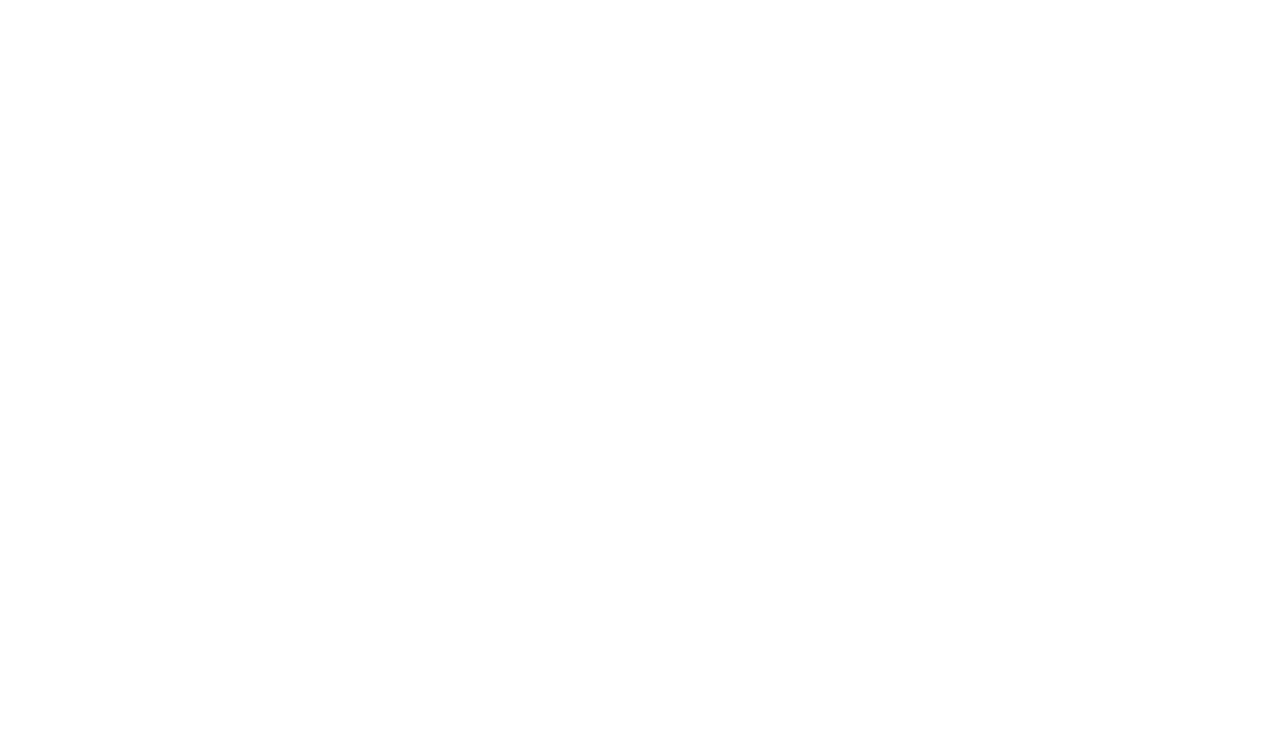
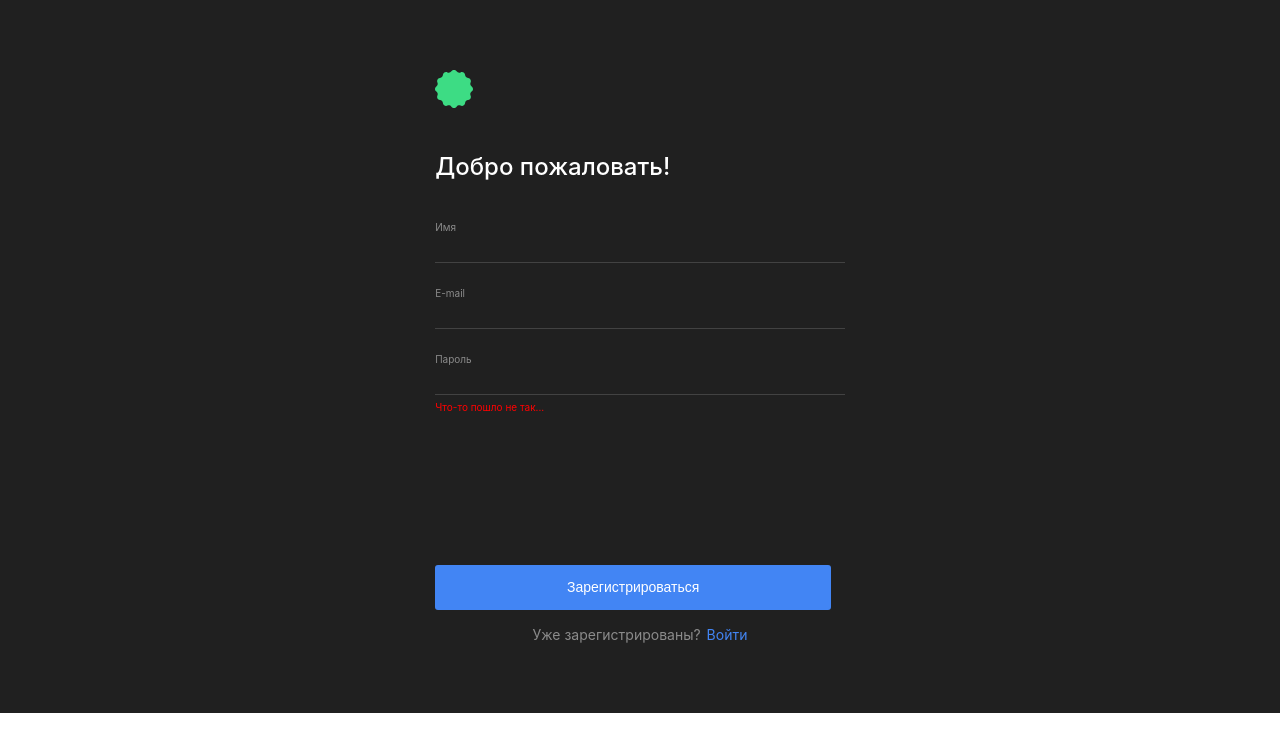
Before and after one commit to EvgeniaSuslina/movies-explorer-frontend, a React app: page /signup in a window 1280 px wide. Before the commit this address had no page. Built offline with nearby package versions, Linux system fonts and the light colour scheme.

Commit message:
adding Register and 404

```diff
--- a/src/components/App/App.js
+++ b/src/components/App/App.js
@@ -4,16 +4,20 @@ import Main from '../Main/Main';
 import Movies from '../Movies/Movies';
 //import SavedMovies from '../SavedMovies/SavedMovies';
 //import Profile from '../Profile/Profile';
-//import Register from '../Register/Register';
+import Register from '../Register/Register';
 //import Auth from '../Auth/Auth';
+import NotFound from '../NotFound/NotFound'
 
 
 function App() {
   return (
     <>
     <Routes>
-      <Route index path="/" element={<Main /> } />
+      <Route index path="/" element={< Main/> } />
       <Route path="/movies" element={ <Movies /> } />
+      <Route index path="*" element={< NotFound/> } />
+      <Route path="/signup" element={ <Register /> } />
+      {/*
       {/*<Route path="/signup" component={ Register } />
       <Route path="signin" component={ Auth } />
       <Route path="/movies" component={ Movies } />
--- /dev/null
+++ b/src/components/ErrorMessage/ErrorMessage.css
@@ -0,0 +1,7 @@
+.error-message{
+    margin: 0px, 22px, 0px, 22px;
+    font-weight: normal;
+    font-size: 10px;
+    line-height: 12px;
+    color: #FF0000;
+}
--- a/src/components/Header/Header.css
+++ b/src/components/Header/Header.css
@@ -16,7 +16,7 @@
 }
 
 
-.header__logo {
+.logo {
     width: 38px;
     height: 38px;
 }
--- a/src/components/Header/Header.js
+++ b/src/components/Header/Header.js
@@ -8,10 +8,10 @@ function Header(isLoggedIn) {
     const location = useLocation();
 
     return(
-        <header className={(isLoggedIn && location.pathname === '/') ? 'header' : ' header header_type_black'}>
+        <header className={(isLoggedIn && location.pathname === '/') ? 'header' : ' header eader_type_black'}>
             <div className="header__content">
                 {(location === '/') ? (
-                    <img className="header__logo" src={logo} alt="Логотип" />
+                    <img className="logo" src={logo} alt="Логотип" />
                 ) : (
                     <Link to="/">
                         <img className="header__logo" src={logo} alt="Логотип" />
--- /dev/null
+++ b/src/components/NotFound/NotFound.css
@@ -0,0 +1,45 @@
+.not-found{
+    background: #202020;
+    font-family: 'Inter', Arial, 'sans-serif';
+    font-style: normal;
+    -webkit-font-smoothing: antialiased;
+    -moz-osx-font-smoothing: grayscale;
+    -webkit-text-size-adjust: 100%;
+    -ms-text-size-adjust: 100%;
+    -moz-text-size-adjust: 100%;
+    max-width: 1280px;
+    display: flex;
+    align-items: center;
+    flex-direction: column;
+    padding-top: 20%;
+    padding-bottom: 13%;
+}
+
+.not-found__title{
+    font-weight: 400;
+    font-size: 140px;
+    line-height: 169px;
+    text-align: center;
+    color: #FFFFFF;
+    margin: 0 auto;
+}
+
+.not-found__text{
+    font-weight: 400;
+    font-size: 16px;
+    line-height: 19px;
+    text-align: center;
+    color: #FFFFFF;
+    margin: 0 auto;
+    margin-top: 5px;
+}
+
+.not-found__link{
+    text-decoration: none;
+    font-weight: 400;
+    font-size: 14px;
+    line-height: 17px;
+    text-align: center;
+    color: #4285F4;
+    margin-top: 184px;
+}
--- /dev/null
+++ b/src/components/NotFound/NotFound.js
@@ -0,0 +1,16 @@
+import React from 'react';
+import { Link } from 'react-router-dom';
+import './NotFound.css';
+
+
+function NotFound () {
+  return (
+    <div className="not-found">
+      <h3 className="not-found__title">404</h3>
+       <p className="not-found__text">Страница не найдена</p>
+      <Link className="not-found__link" to="/">Назад</Link>
+    </div>
+  )
+}
+
+export default NotFound;
--- a/src/components/Register/Register.css
+++ b/src/components/Register/Register.css
@@ -0,0 +1,88 @@
+.reg{
+    background: #202020;
+    font-family: 'Inter', Arial, 'sans-serif';
+    font-style: normal;
+    -webkit-font-smoothing: antialiased;
+    -moz-osx-font-smoothing: grayscale;
+    -webkit-text-size-adjust: 100%;
+    -ms-text-size-adjust: 100%;
+    -moz-text-size-adjust: 100%;
+    padding: 70px 34% 70px 34%;
+    max-width: 1280px;
+    display: flex;
+    flex-direction: column;
+}
+
+.reg__form{
+    display: flex;
+    flex-direction: column;
+}
+
+.reg__title{
+    font-weight: 500;
+    font-size: 24px;
+    line-height: 29px;
+    color: #FFFFFF;
+    margin: 0;
+    padding-top: 40px;
+    padding-bottom: 40px;
+}
+
+.reg__form-label{
+    font-weight: 400;
+    font-size: 10px;
+    line-height: 12px;
+    color: #8B8B8B;
+    margin-bottom: 12px;
+}
+
+.reg__input{
+    background-color: transparent;
+    border: none;
+    border-bottom: 1px solid #424242;
+    margin-bottom: 24px;
+    color: #FFFFFF;
+}
+
+.reg__input:last-of-type{
+    margin-bottom: 6px;
+}
+
+.reg__submit{
+    margin-top: 152px;
+    width: 396px;
+    height: 45px;
+    border: none;
+    background: #4285F4;
+    border-radius: 3px;
+    color: #FFFFFF;
+    font-weight: 500;
+    font-size: 14px;
+    line-height: 17px;
+}
+
+.reg__wrapper{
+    display: flex;
+    flex-direction: column;
+    align-items: center;
+}
+
+.reg__text{
+    font-weight: 400;
+    font-size: 14px;
+    line-height: 17px;
+    text-align: center;
+    color: #8B8B8B;
+    margin: 0 auto;
+    margin-top: 16px;
+}
+
+.reg__link{
+    text-decoration: none;
+    font-weight: 400;
+    font-size: 14px;
+    line-height: 17px;
+    text-align: center;
+    color: #4285F4;
+    margin-left: 6px;
+}
--- a/src/components/Register/Register.js
+++ b/src/components/Register/Register.js
@@ -0,0 +1,57 @@
+import React from "react";
+import { Link } from "react-router-dom";
+import './Register.css';
+import '../ErrorMessage/ErrorMessage.css'
+import logo from '../../images/logo.svg';
+
+
+function Register() {
+
+  return (
+    <div className="reg">
+      <Link to='/'><img src={logo} alt="Логотип" className="logo" /></Link>
+      <h2 className="reg__title">Добро пожаловать!</h2>
+      <form className="reg__form">
+        <label className="reg__form-label">Имя</label>
+        <input
+          className="reg__input"
+          type="text"
+          name="name"
+          required
+
+        />
+        <label className="reg__form-label">E-mail</label>
+        <input
+          className="reg__input"
+          type="email"
+          name="email"
+          required
+
+        />
+        <label className="reg__form-label">Пароль</label>
+        <input
+          className="reg__input"
+          type="password"
+          name="password"
+          maxLength="12"
+          required
+
+        />
+        <span className="error-message">Что-то пошло не так...</span>
+        <button className="reg__submit" type="submit">
+        Зарегистрироваться
+        </button>
+      </form>
+      <div className="reg__wrapper">
+        <p className="reg__text">
+          Уже зарегистрированы?
+          <Link className="reg__link" to="./sign-in">
+            Войти
+          </Link>
+        </p>
+      </div>
+    </div>
+  );
+}
+
+export default Register;
```
